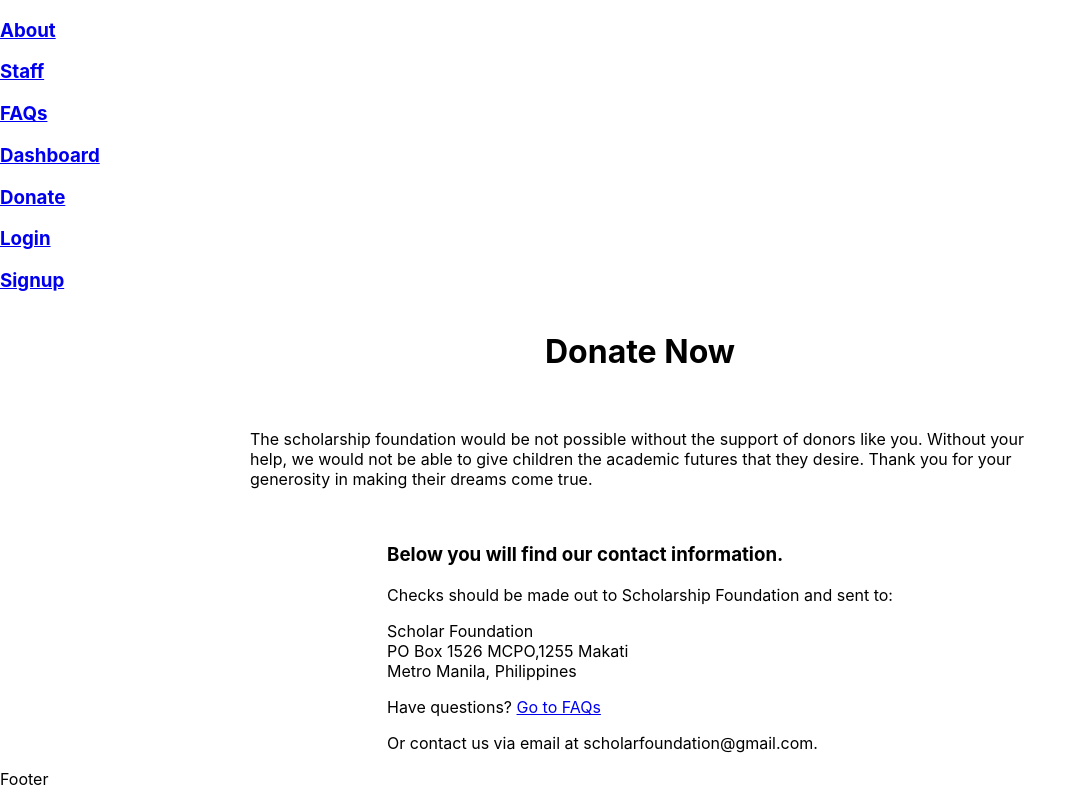
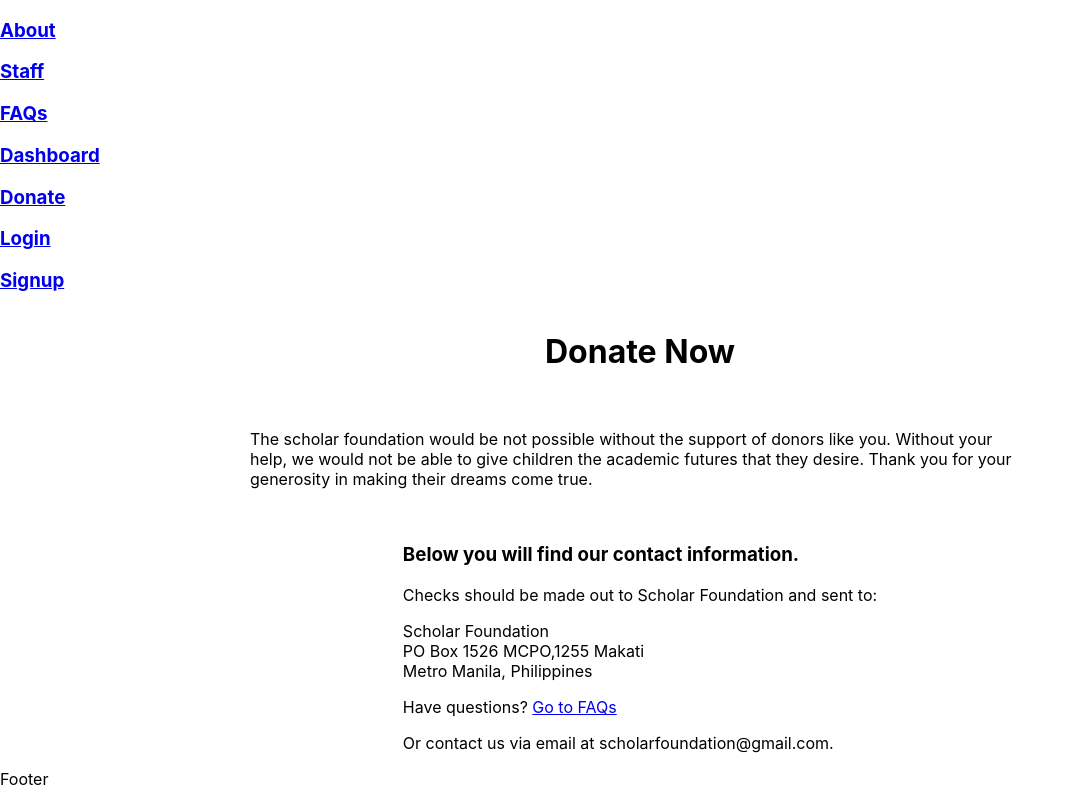
Before and after one commit to ThomasCsk/scholar-foundation, a React (Create React App) app in the folder client/: page /donate in a window 1280 px wide. Shown: the whole page, without its empty margins (0-1084 px from the left). Built offline with nearby package versions, Linux system fonts and the light colour scheme.

Commit message:
Update Donate.js

```diff
--- a/client/src/pages/Donate.js
+++ b/client/src/pages/Donate.js
@@ -7,7 +7,7 @@ const Donate = () => {
       <h1>Donate Now</h1>
       <div>
         <p className="donate-about">
-          The scholarship foundation would be not possible without the support
+          The scholar foundation would be not possible without the support
           of donors like you. Without your help, we would not be able to give
           children the academic futures that they desire. Thank you for your
           generosity in making their dreams come true.
@@ -15,7 +15,7 @@ const Donate = () => {
       </div>
       <div>
         <h3>Below you will find our contact information.</h3>
-        <p>Checks should be made out to Scholarship Foundation and sent to:</p>
+        <p>Checks should be made out to Scholar Foundation and sent to:</p>
         <p>
           Scholar Foundation <br></br>
           PO Box 1526 MCPO,1255 Makati<br></br>
```
